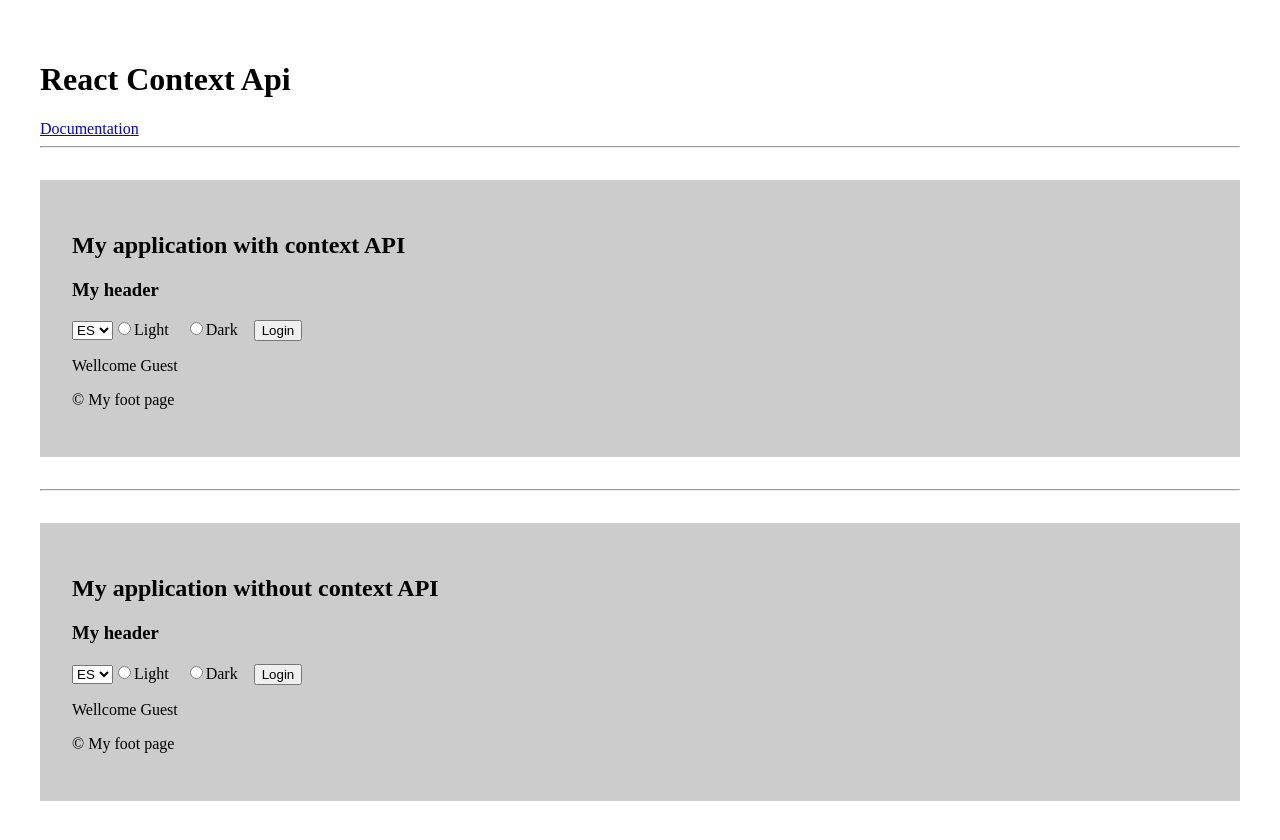
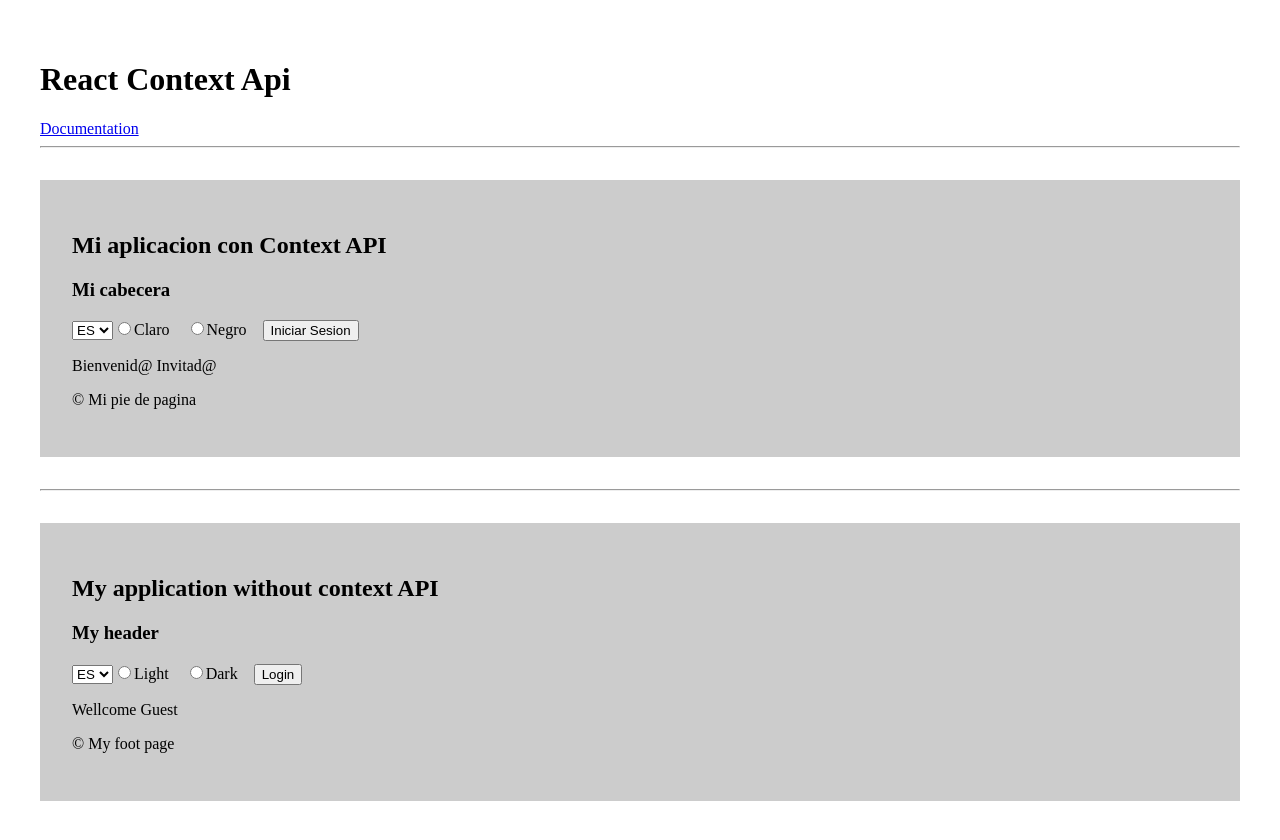
Before and after one commit to CristianLopez3/reactjs-practice, a React (Vite) app: page / in a window 1280 px wide. Shown: the top 840 px of the page. Built offline with nearby package versions, Linux system fonts and the light colour scheme.

Commit message:
App with context api complete

```diff
--- a/src/App.jsx
+++ b/src/App.jsx
@@ -9,7 +9,7 @@ function App() {
   return (
     <>
       <h1>React Context Api</h1>
-      <a href="https://es.react.dev/reference/react/useContext#usage">Documentation</a>
+      <a href="https://es.react.dev/reference/react/useContext#usage" target='_blank'>Documentation</a>
       <hr />
       <MyPageContext />
       <hr />
--- a/src/components/FooterContext.jsx
+++ b/src/components/FooterContext.jsx
@@ -1,12 +1,14 @@
 import { useContext } from "react";
 import ThemeContext from "../context/ThemeContext";
+import LanguageContext from "../context/LanguageContext";
 
 
-const FooterContext = ({text}) =>  {
+const FooterContext = () =>  {
     const {theme} = useContext(ThemeContext);
+    const {texts} = useContext(LanguageContext);
     return (
         <footer className={theme}>
-            <p>&copy; {text.footerTitle}</p>
+            <p>&copy; {texts.footerTitle}</p>
         </footer>
      );
 }
--- a/src/components/HeaderContext.jsx
+++ b/src/components/HeaderContext.jsx
@@ -1,15 +1,21 @@
 import { useContext } from "react";
 import ThemeContext from "../context/ThemeContext";
+import LanguageContext from "../context/LanguageContext";
+import AuthContext from "../context/AuthContext";
 
-const HeaderContext = ({ text, handleLanguage, auth, handleAuth }) => {
+
+const HeaderContext = () => {
+
   const {theme, handleTheme} = useContext(ThemeContext);
+  const {texts, handleLanguage} = useContext(LanguageContext);
+  const {  auth, handleAuth } = useContext(AuthContext);
 
   return (
     <header className={theme}>
       <h2>
-        {text.headerTitle}
+        {texts.headerTitle}
       </h2>
-      <h3>{text.headerSubtitle}</h3>
+      <h3>{texts.headerSubtitle}</h3>
       <select name="language" onChange={handleLanguage}>
         <option value="es">ES</option>
         <option value="en">EN</option>
@@ -22,7 +28,7 @@ const HeaderContext = ({ text, handleLanguage, auth, handleAuth }) => {
         onClick={handleTheme}
         value="light"
       />
-      <label htmlFor="lightContext">{text.headerLight}</label>
+      <label htmlFor="lightContext">{texts.headerLight}</label>
 
       <input
         type="radio"
@@ -32,9 +38,9 @@ const HeaderContext = ({ text, handleLanguage, auth, handleAuth }) => {
         value="dark"
       />
 
-      <label htmlFor="darkContext">{text.headerDark}</label>
+      <label htmlFor="darkContext">{texts.headerDark}</label>
 
-      <button onClick={handleAuth} >{auth ?  text.buttonLogout : text.buttonLogin }</button>
+      <button onClick={handleAuth} >{auth ?  texts.buttonLogout : texts.buttonLogin }</button>
     </header>
   );
 };
--- a/src/components/MainContext.jsx
+++ b/src/components/MainContext.jsx
@@ -1,16 +1,20 @@
 import { useContext } from "react";
 import ThemeContext from "../context/ThemeContext";
+import LanguageContext from "../context/LanguageContext";
+import AuthContext from "../context/AuthContext";
 
-const MainContext = ({text, auth}) =>  {
+const MainContext = ({}) =>  {
 
     const {theme} = useContext(ThemeContext);
+    const {texts} = useContext(LanguageContext);
+    const {auth} = useContext(AuthContext);
 
     return (
         <main className={theme}>
             {
                 auth
-                ? <p> {text.mainHello} </p>
-                : <p>{text.mainWelcome} </p>
+                ? <p> {texts.mainHello} </p>
+                : <p>{texts.mainWelcome} </p>
             }
         </main>
      );
--- a/src/components/MyPageContext.jsx
+++ b/src/components/MyPageContext.jsx
@@ -1,77 +1,30 @@
-import { useState } from "react";
+import { useContext, useState } from "react";
 import FooterContext from "./FooterContext";
 import HeaderContext from "./HeaderContext";
 import MainContext from "./MainContext";
 import { ThemeProvider } from "../context/ThemeContext";
+import LanguageContext, { LanguageProvider } from "../context/LanguageContext";
+import { AuthProvider } from "../context/AuthContext";
 
 
-const initialLanguage = "en";
-const translations = {
-  es: {
-    headerTitle: "Mi aplicacion con Context API",
-    headerSubtitle: "Mi cabecera",
-    headerLight: "Claro",
-    headerDark: "Negro",
-    buttonLogin: "Iniciar Sesion",
-    buttonLogout: "Cerrar Sesion",
-    mainWelcome: "Bienvenid@",
-    mainHello: "Hola Usuari@",
-    mainContent: "Mi contenido principal",
-    footerTitle: "Mi pie de pagina",
-  },
-  en: {
-    headerTitle: "My application with context API",
-    headerSubtitle: "My header",
-    headerLight: "Light",
-    headerDark: "Dark",
-    buttonLogin: "Login",
-    buttonLogout: "Logout",
-    mainWelcome: "Wellcome Guest",
-    mainHello: "Hi User",
-    mainContent: "My main content",
-    footerTitle: "My foot page",
-  },
-};
-const initialAuth = null;
+
 
 const MyPageContext = () => {
-  const [language, setLanguage] = useState(initialLanguage);
-  const [texts, setTexts] = useState(translations[language]);
-  const [auth, setAuth] = useState(initialAuth);
-  // console.log(texts);
 
-  const handleLanguage = (e) => {
-    // console.log(e.target);
-    if (e.target.value === "en") {
-      setLanguage("en");
-      setTexts(translations.en);
-    } else {
-      setLanguage("es");
-      setTexts(translations.es);
-    }
-  };
 
-  const handleAuth = (e) => {
-    if(auth){
-        setAuth(null);
-    } else {
-        setAuth(true);
-    }
-  };
 
   return (
     <div className="my-page">
       <ThemeProvider>
+        <LanguageProvider>
+          <AuthProvider>
 
-        <HeaderContext
-          text={texts}
-          handleLanguage={handleLanguage}
-          auth={auth}
-          handleAuth={handleAuth}
-        />
-        <MainContext  text={texts} auth={auth} />
-        <FooterContext  text={texts} />
+            <HeaderContext/>
+            <MainContext />
+            <FooterContext />
 
+          </AuthProvider>
+        </LanguageProvider>
       </ThemeProvider>
     </div>
   );
--- /dev/null
+++ b/src/context/AuthContext.jsx
@@ -0,0 +1,29 @@
+import { createContext, useState } from "react";
+
+const AuthContext = createContext();
+
+const initialAuth = null;
+
+const AuthProvider = ({ children }) => {
+    const [auth, setAuth] = useState(initialAuth);
+
+
+    const handleAuth = (e) => {
+      if(auth){
+          setAuth(null);
+      } else {
+          setAuth(true);
+      }
+    };
+
+    const data = {auth, handleAuth};
+    return (
+        <AuthContext.Provider value={data}>
+            {children}
+        </AuthContext.Provider>
+    );
+
+};
+
+export { AuthProvider };
+export default AuthContext;
--- /dev/null
+++ b/src/context/LanguageContext.jsx
@@ -0,0 +1,57 @@
+import { createContext, useState } from "react";
+
+const LanguageContext = createContext();
+
+const initialLanguage = "en";
+const translations = {
+  es: {
+    headerTitle: "Mi aplicacion con Context API",
+    headerSubtitle: "Mi cabecera",
+    headerLight: "Claro",
+    headerDark: "Negro",
+    buttonLogin: "Iniciar Sesion",
+    buttonLogout: "Cerrar Sesion",
+    mainWelcome: "Bienvenid@ Invitad@",
+    mainHello: "Hola Usuari@",
+    mainContent: "Mi contenido principal",
+    footerTitle: "Mi pie de pagina",
+  },
+  en: {
+    headerTitle: "My application with context API",
+    headerSubtitle: "My header",
+    headerLight: "Light",
+    headerDark: "Dark",
+    buttonLogin: "Login",
+    buttonLogout: "Logout",
+    mainWelcome: "Wellcome Guest",
+    mainHello: "Hi User",
+    mainContent: "My main content",
+    footerTitle: "My foot page",
+  },
+};
+
+const LanguageProvider = ({children}) => {
+  const [language, setLanguage] = useState(initialLanguage);
+  const [texts, setTexts] = useState(translations.es);
+
+  const handleLanguage = (e) => {
+    if (e.target.value === "en") {
+      setLanguage("en");
+      setTexts(translations.en);
+    } else {
+      setLanguage("es");
+      setTexts(translations.es);
+    }
+  };
+  const data = { handleLanguage, texts}
+
+  return (
+    <LanguageContext.Provider value={data}>
+        {children}
+    </LanguageContext.Provider>
+  )
+
+}
+
+export { LanguageProvider };
+export default LanguageContext;
```
Also changed, not shown: 1 other file (tests, documents, lock files or other folders).
